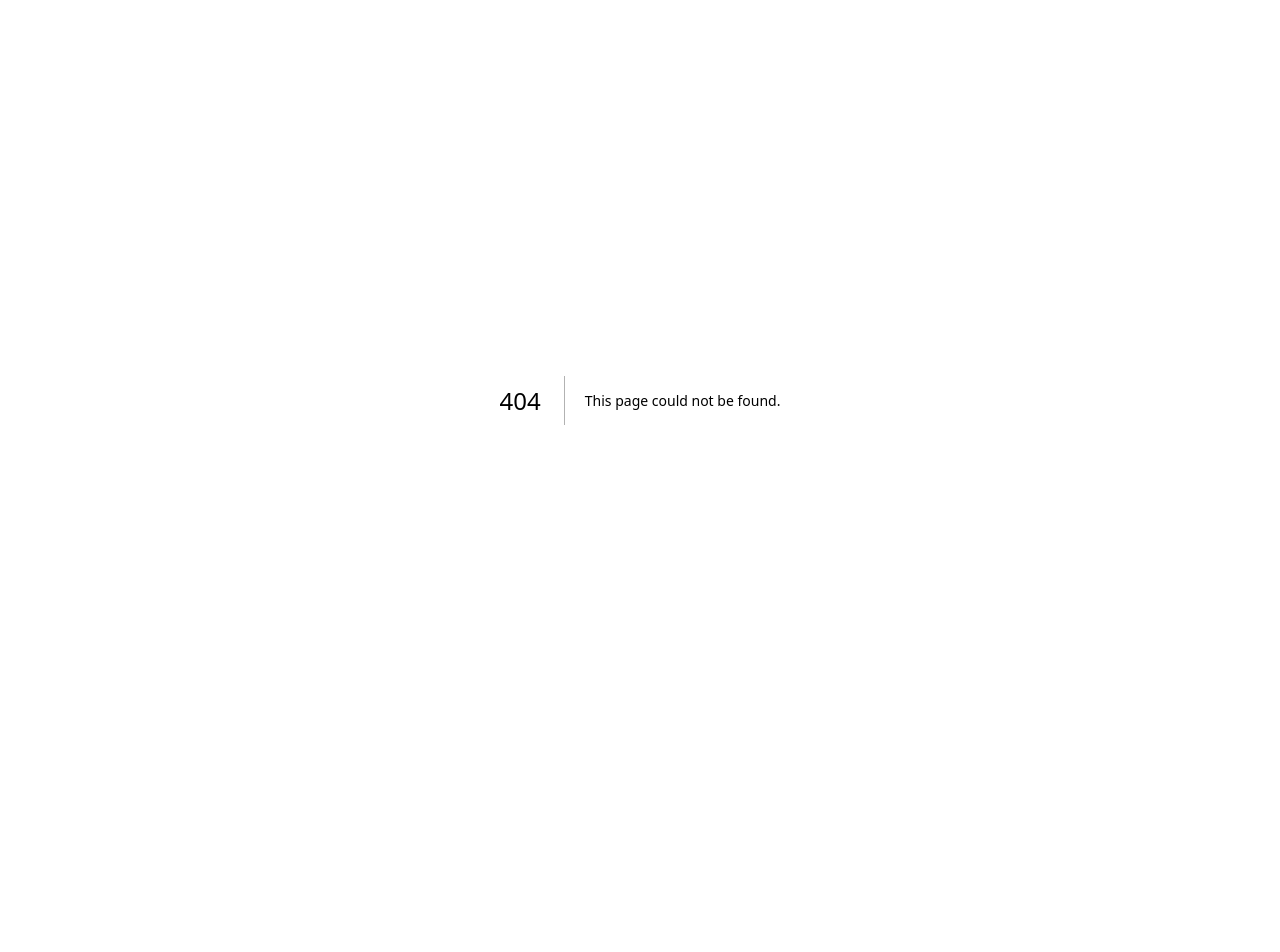
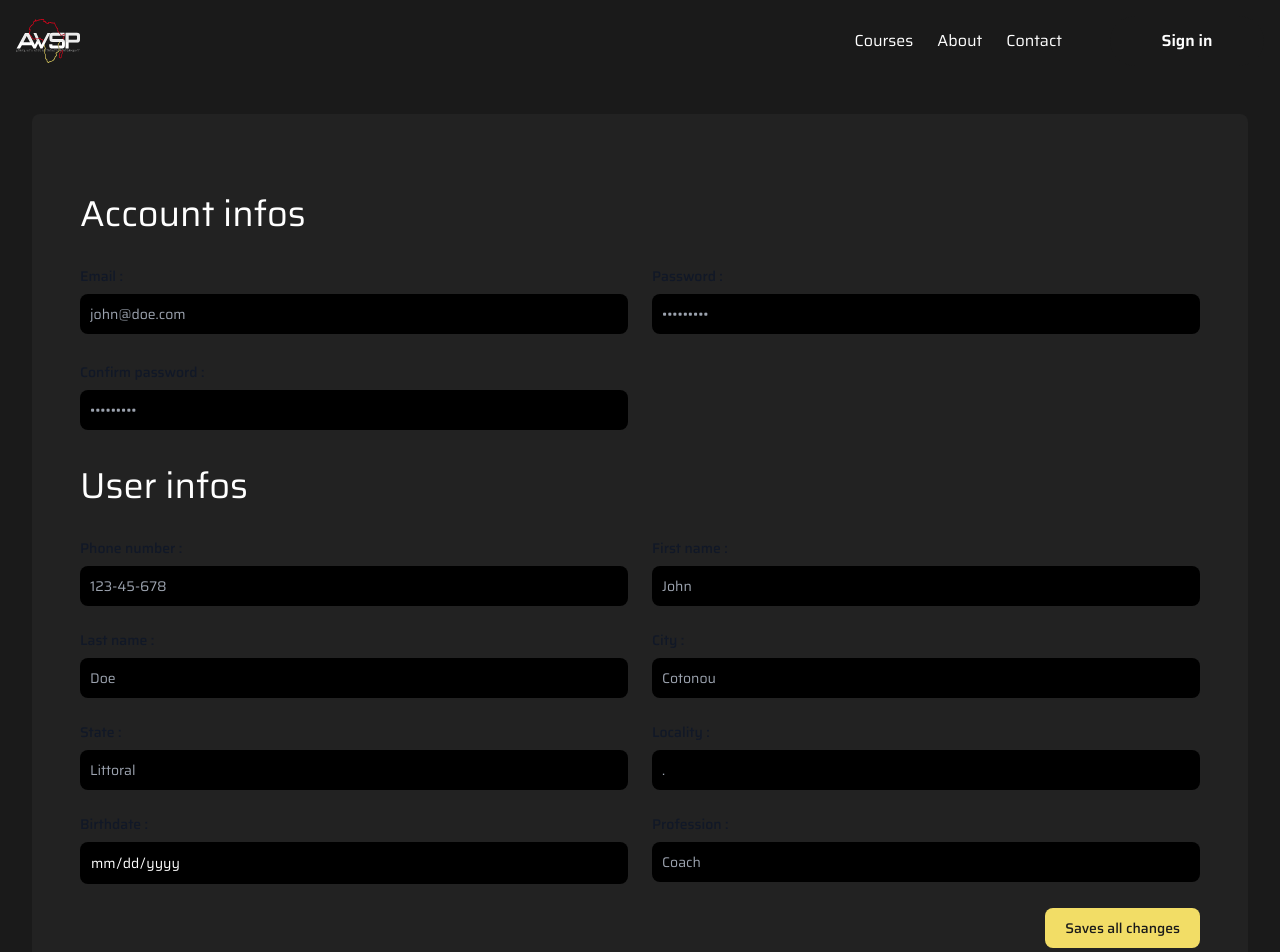
Before and after one commit to admin-tsi/awsp-africa-client, a Next.js app: page /AccountInfo in a window 1280 px wide. Before the commit this address had no page. Shown: the top 952 px of the page. Before the commit the page ends 800 px from the top, so only its background shows below. Built offline with nearby package versions, Linux system fonts and the light colour scheme.

Commit message:
[Set up] Account Info Page

```diff
--- a/src/components/Input.tsx
+++ b/src/components/Input.tsx
@@ -1,25 +1,33 @@
-import React from 'react';
-import { InputProps } from '@/utils/interfaces';
+import React, { FC } from 'react';
 
-const Input = (props: InputProps) => {
-  const {
-    type = 'text',
-    name = 'email',
-    id = 'email',
-    placeholder = 'john@doe.com',
-    className = '',
-  } = props;
+interface InputProps {
+  label: string;
+  id: string;
+  type: string;
+  placeholder: string;
+  pattern?: string;
+  required?: boolean;
+}
 
+const Input: FC<InputProps> = ({ label, id, type, placeholder, pattern, required }) => {
   return (
-    <input
-      type={type}
-      name={name}
-      id={id}
-      className={`bg-black text-white h-14 w-full flex justify-center items-center rounded-lg px-2 outline-none shadow-md ${className}`}
-      placeholder={placeholder}
-      required={true}
-    />
+    <div>
+      <label
+        htmlFor={id}
+        className="block mb-2 text-sm font-medium text-gray-900 dark:text-white"
+      >
+        {label}
+      </label>
+      <input
+        type={type}
+        id={id}
+        className="bg-black text-white text-sm rounded-lg outline-none block w-full p-2.5  "
+        placeholder={placeholder}
+        pattern={pattern}
+        required={required}
+      />
+    </div>
   );
-};
+}
 
 export default Input;
--- a/src/components/LoginForm.tsx
+++ b/src/components/LoginForm.tsx
@@ -147,7 +147,7 @@ const LoginForm = () => {
             </div>
             <div className="w-full flex justify-end">
               {recoveryEmailSent ? (
-                <p className="text-green-500">
+                <p className="text-primary">
                   Recovery email sent! Check your inbox.
                 </p>
               ) : (
--- /dev/null
+++ b/src/pages/AccountInfo/index.tsx
@@ -0,0 +1,127 @@
+// Index.js
+
+import React from 'react';
+import Footer from '@/components/Footer';
+import Navbar from '@/components/Navbar';
+import Input from '@/components/Input';
+
+const Index = () => {
+  return (
+    <div className="flex flex-col h-screen">
+      <Navbar />
+      <div className="flex flex-col bg-neutral container mx-auto">
+        <form className="m-8 bg-neutral3 p-5 md:p-12 rounded-lg">
+          <div>
+            <div className="w-full flex justify-center items-center my-8 md:justify-start">
+              <span className="text-white text-4xl">Account infos</span>
+            </div>
+            <div className="grid gap-6 mb-6 md:grid-cols-2">
+              <div className="mb-1">
+                <Input
+                  label="Email :"
+                  id="email"
+                  type="email"
+                  placeholder="john@doe.com"
+                  required
+                />{' '}
+              </div>
+              <div className="mb-1">
+                <Input
+                  label="Password :"
+                  id="password"
+                  type="password"
+                  placeholder="•••••••••"
+                  required
+                />
+              </div>
+              <div className="mb-1">
+                <Input
+                  label="Confirm password :"
+                  id="confirm_password"
+                  type="password"
+                  placeholder="•••••••••"
+                  required
+                />
+              </div>
+            </div>
+          </div>
+          <div>
+            <div className="w-full flex justify-center items-center my-8 md:justify-start">
+              <span className="text-white text-4xl">User infos</span>
+            </div>
+            <div className="grid gap-6 mb-6 md:grid-cols-2">
+              <Input
+                label="Phone number :"
+                id="phone"
+                type="tel"
+                placeholder="123-45-678"
+                pattern="[0-9]{3}-[0-9]{2}-[0-9]{3}"
+                required
+              />
+              <Input
+                label="First name :"
+                id="first_name"
+                type="text"
+                placeholder="John"
+                required
+              />
+              <Input
+                label="Last name :"
+                id="last_name"
+                type="text"
+                placeholder="Doe"
+                required
+              />
+              <Input
+                label="City :"
+                id="city"
+                type="text"
+                placeholder="Cotonou"
+                required
+              />
+              <Input
+                label="State :"
+                id="state"
+                type="text"
+                placeholder="Littoral"
+                required
+              />
+              <Input
+                label="Locality :"
+                id="locality"
+                type="text"
+                placeholder="."
+                required
+              />
+              <Input
+                label="Birthdate :"
+                id="birthdate"
+                type="date"
+                placeholder="25/08/2000"
+                required
+              />
+              <Input
+                label="Profession :"
+                id="profession"
+                type="text"
+                placeholder="Coach"
+                required
+              />
+            </div>
+          </div>
+          <div className="w-full flex justify-end items-center">
+            <button
+              type="submit"
+              className="text-neutral bg-primary hover:font-semibold focus:ring-4 focus:outline-none focus:ring-blue-300 font-medium rounded-lg text-sm w-full sm:w-auto px-5 py-2.5 text-center"
+            >
+              Saves all changes
+            </button>
+          </div>
+        </form>
+      </div>
+      <Footer />
+    </div>
+  );
+};
+
+export default Index;
```
